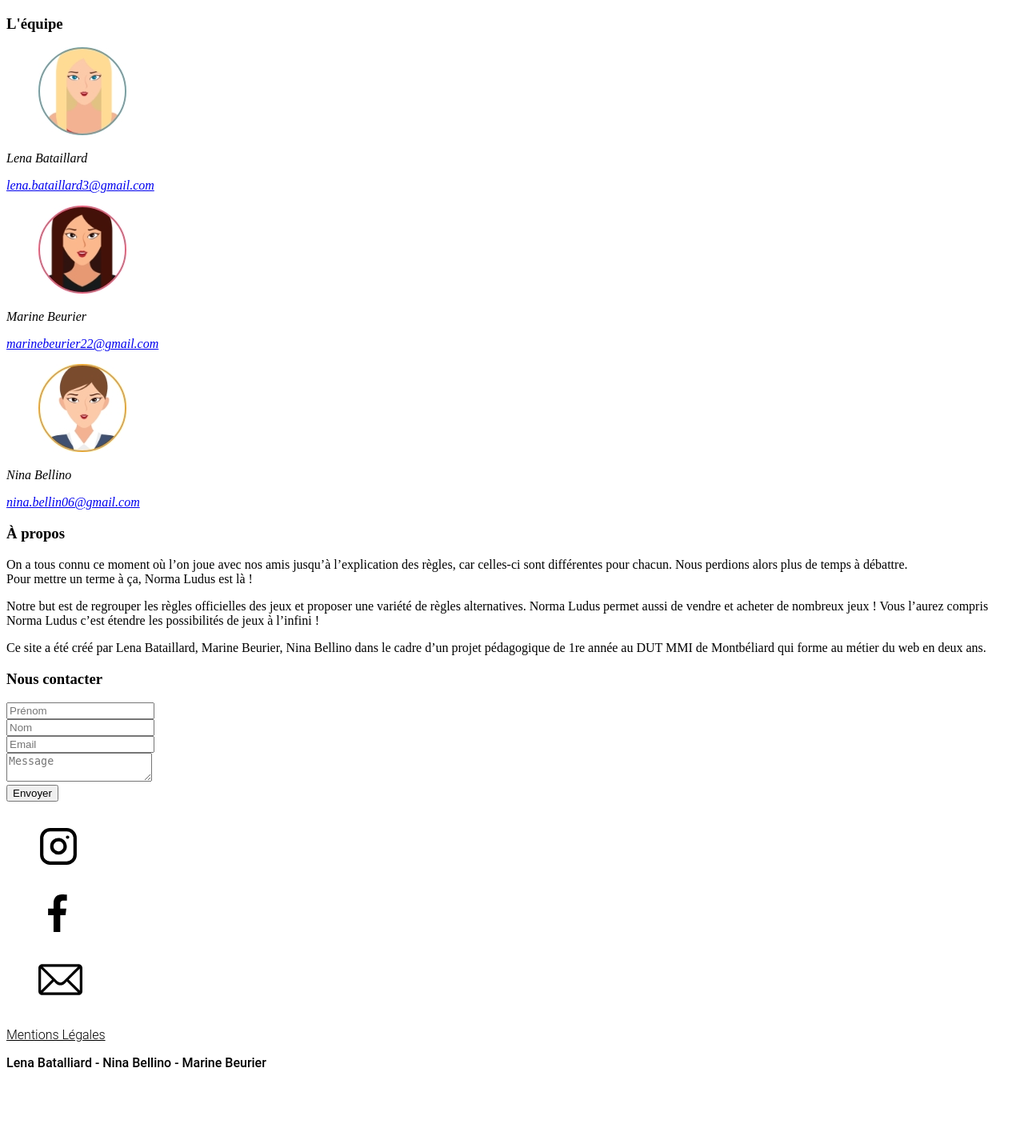
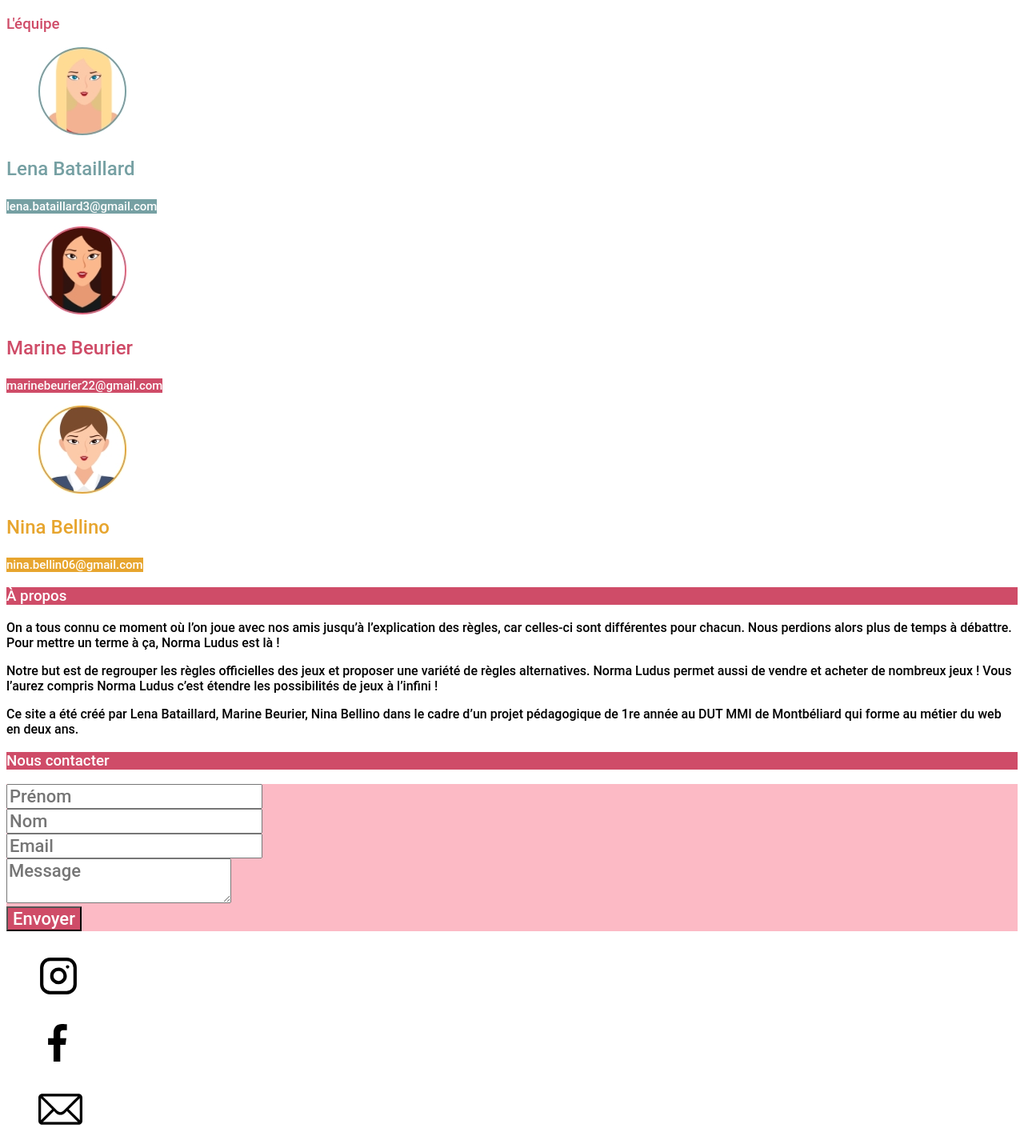
Before and after one commit to marinebrdesign/norma_ludus, a PHP site: page /a-propos.html in a window 1280 px wide. Shown: the part 225-1650 px from the top of the page at 80% size. Before the commit the page ends 1559 px from the top, so only its background shows below. Run offline with PHP 8.4, Linux system fonts and the light colour scheme; some libraries are stand-ins or nearby versions.

Commit message:
typographie à propos

```diff
--- a/css/typographie_couleurs.css
+++ b/css/typographie_couleurs.css
@@ -220,3 +220,104 @@ svg#croix {
     /*border: none;*/
     border-radius: 50%;
 }
+
+/*------à propos------*/
+.a-propos > p {
+    color: black;
+    font-family: Roboto;
+    font-weight: 500;
+}
+
+.a-propos > h3, .contact > h3 {
+    color: white;
+    font-family: Roboto;
+    font-weight: 500;
+    background-color: #CF4C68;
+}
+
+.equipe > h3 {
+    color: #CF4C68;
+    font-family: Roboto;
+    font-weight: 500;
+    background-color: white;
+}
+
+
+/*L'équipe*/
+.lena > address > p {
+    color: #76A0A3;
+    font-family: Roboto;
+    font-weight: 500;
+    font-size: 24px;
+    text-decoration: none;
+    font-style: normal;
+}
+
+.lena > address > a {
+    color: white;
+    font-family: Roboto;
+    font-weight: 500;
+    font-size: 15px;
+    text-decoration: none;
+    background-color: #76A0A3;
+    font-style: normal;
+}
+
+.marine> address > p {
+    color: #CF4C68;
+    font-family: Roboto;
+    font-weight: 500;
+    font-size: 24px;
+    text-decoration: none;
+    font-style: normal;
+}
+
+
+.marine > address > a {
+    color: white;
+    font-family: Roboto;
+    font-weight: 500;
+    font-size: 15px;
+    text-decoration: none;
+    background-color: #CF4C68;
+    font-style: normal;
+}
+
+.nina > address > p {
+    color: #E7A52E;
+    font-family: Roboto;
+    font-weight: 500;
+    font-size: 24px;
+    text-decoration: none;
+    font-style: normal;
+}
+
+.nina > address > a {
+    color: white;
+    font-family: Roboto;
+    font-weight: 500;
+    font-size: 15px;
+    text-decoration: none;
+    background-color: #E7A52E;
+    font-style: normal;
+}
+
+/* contact*/
+input#mail2, input#nom, input#prenom, textarea#msg{
+    color: #666666;
+    font-family: Roboto;
+    font-weight: 500;
+    font-size: 22px;
+}
+
+form#contact {
+    background-color: #FCBAC5;
+}
+
+button.envoyer {
+    color: white;
+    font-family: Roboto;
+    font-weight: 500;
+    font-size: 22px;
+    background-color: #CF4C68;
+}
```
